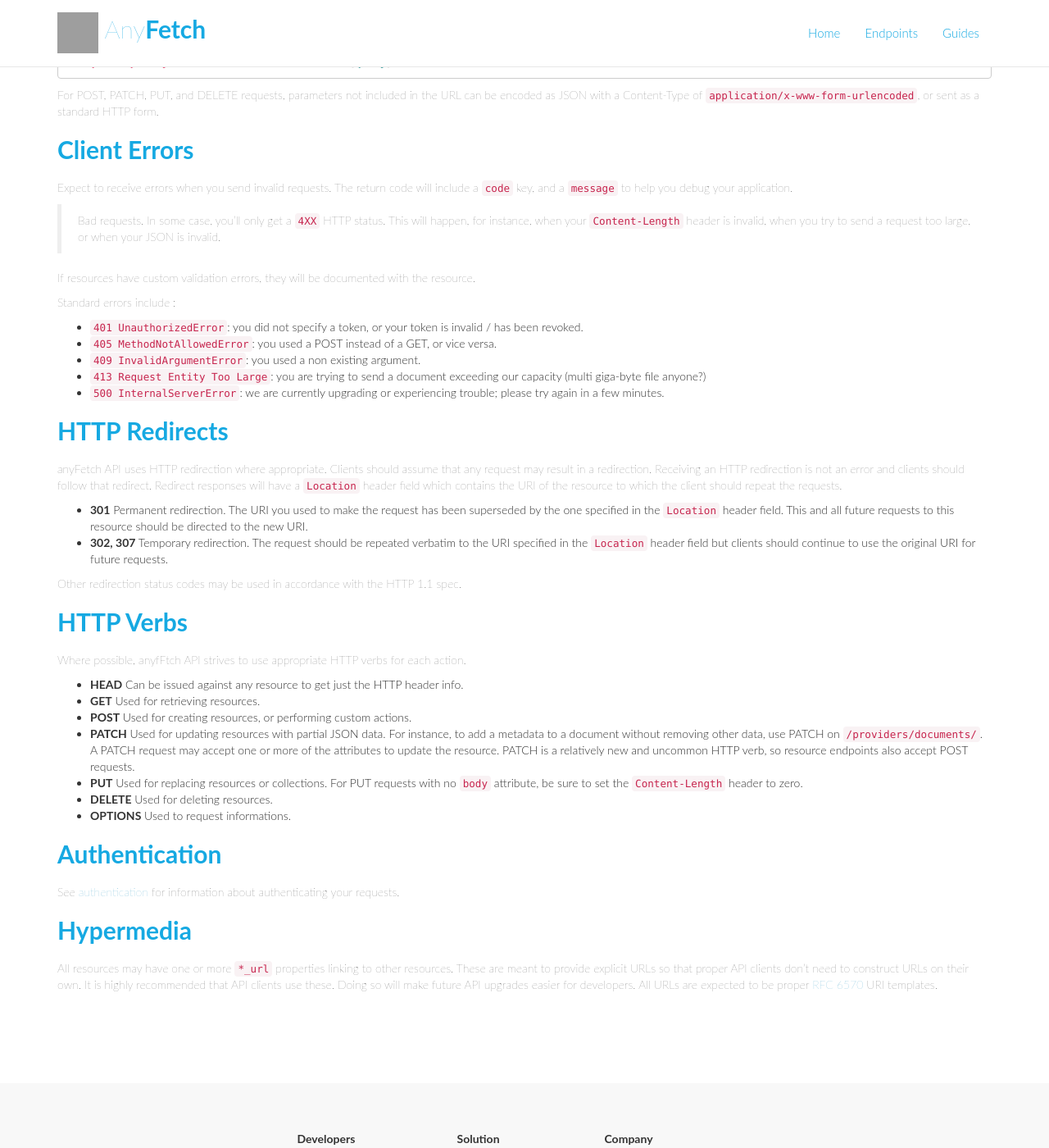
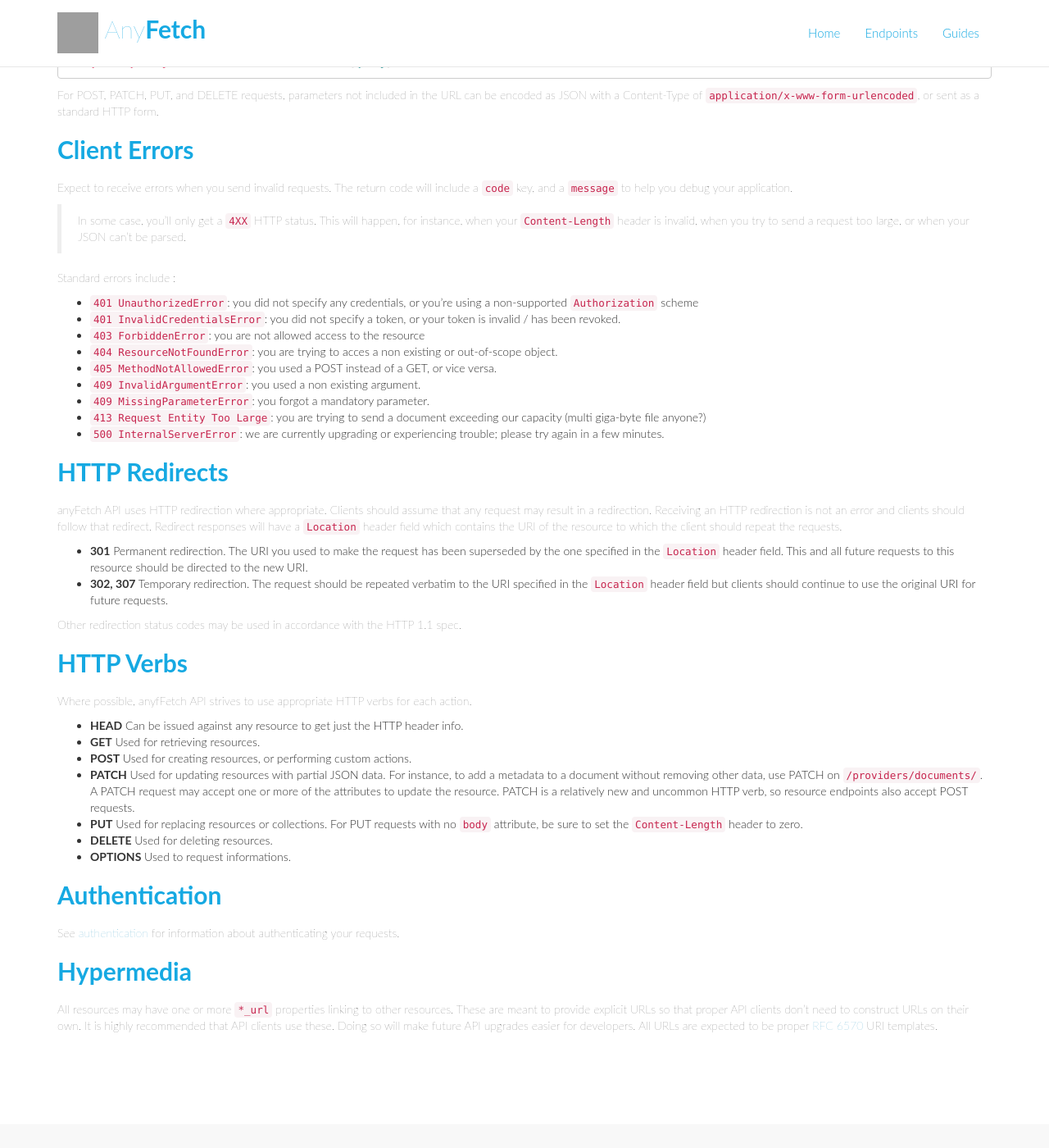
Before and after one commit to AnyFetch/developers.anyfetch.com, a Jekyll site: the page built from getting-started.md, in a window 1280 px wide and 1400 px high, scrolled down 1145 px. Shown: the whole window at 82% size. Built offline with Jekyll 4.4.1, drawn with Linux system fonts in a browser that asks for light colours; nearby versions of some CDN libraries; Markdown is read by kramdown in place of the engine named in the settings; grey boxes are pictures that could not be loaded.

Commit message:
Default errors

```diff
--- a/endpoints/index.html
+++ b/endpoints/index.html
@@ -97,6 +97,7 @@ h4 {
 <p>This page is anyFetch reference. See <a href="this page">http://developers.anyfetch.com</a> for informations regarding general usage.</p>
 </blockquote>
 <p><strong>anyFetch API</strong> is designed to help you search massive amounts of documents coming from various sources, in various formats. See <a href="/authentication.html">authentication</a> for authentication details.</p>
+<p>Error codes are documented on <a href="/getting-started.html">this page</a>.</p>
 </div></div><div><div class="panel panel-default"><div class="panel-heading"><h3 id="index">Index&nbsp;<a href="#index"><i class="fa fa-link"></i></a></h3></div><div class="panel-body"><h4 id="index-api-status">API status&nbsp;<a href="#index-api-status"><i class="fa fa-link"></i></a></h4><section id="index-api-status-get" class="panel panel-info"><div class="panel-heading"><div style="float:right"><span style="text-transform: lowercase">anyFetch status</span></div><div style="float:left"><a href="#index-api-status-get" class="btn btn-xs btn-primary">GET</a></div><div style="overflow:hidden"><code>/status</code></div></div><div class="panel-body"><p>Get the current global status for the API.
 Should have a <code>status</code> of “OK”.</p>
 </div><ul class="list-group"><li class="list-group-item"><strong>Response&nbsp;&nbsp;<code>200</code></strong><a data-toggle="collapse" data-target="#957280a06bc55b8699f318c2550ead43" class="pull-right">Toggle</a></li><li id="957280a06bc55b8699f318c2550ead43" class="list-group-item panel-collapse collapse"><div class="description"></div><h5>Headers</h5><pre><code><span class="hljs-attribute">undefined</span>: <span class="hljs-string">application/json</span><br></code></pre><h5>Body</h5><pre><code>{
--- a/getting-started.md
+++ b/getting-started.md
@@ -56,16 +56,17 @@ For POST, PATCH, PUT, and DELETE requests, parameters not included in the URL ca
 
 Expect to receive errors when you send invalid requests. The return code will include a `code` key, and a `message` to help you debug your application.
 
-> Bad requests.
-> In some case, you'll only get a `4XX` HTTP status. This will happen, for instance, when your `Content-Length` header is invalid, when you try to send a request too large, or when your JSON is invalid.
-
-If resources have custom validation errors, they will be documented with the resource.
+> In some case, you'll only get a `4XX` HTTP status. This will happen, for instance, when your `Content-Length` header is invalid, when you try to send a request too large, or when your JSON can't be parsed.
 
 Standard errors include :
 
-* `401 UnauthorizedError`: you did not specify a token, or your token is invalid / has been revoked.
+* `401 UnauthorizedError`: you did not specify any credentials, or you're using a non-supported `Authorization` scheme
+* `401 InvalidCredentialsError`: you did not specify a token, or your token is invalid / has been revoked.
+* `403 ForbiddenError`: you are not allowed access to the resource
+* `404 ResourceNotFoundError`: you are trying to acces a non existing or out-of-scope object.
 * `405 MethodNotAllowedError`: you used a POST instead of a GET, or vice versa.
 * `409 InvalidArgumentError`: you used a non existing argument.
+* `409 MissingParameterError`: you forgot a mandatory parameter.
 * `413 Request Entity Too Large`: you are trying to send a document exceeding our capacity (multi giga-byte file anyone?)
 * `500 InternalServerError`: we are currently upgrading or experiencing trouble; please try again in a few minutes.
 
@@ -80,7 +81,7 @@ Other redirection status codes may be used in accordance with the HTTP 1.1 spec.
 
 ## HTTP Verbs
 
-Where possible, anyfFtch API strives to use appropriate HTTP verbs for each action.
+Where possible, anyfFetch API strives to use appropriate HTTP verbs for each action.
 
 - __HEAD__ Can be issued against any resource to get just the HTTP header info.
 - __GET__ Used for retrieving resources.
```
Also changed, not shown: authentication.md (+1 -1 lines), blueprint.md (+2 -0 lines).
